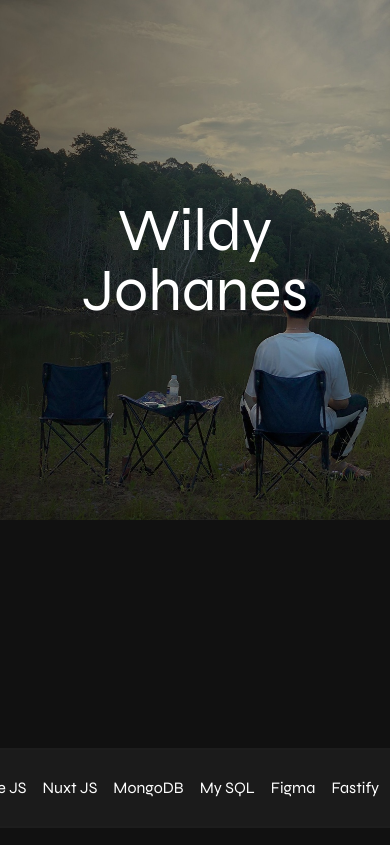
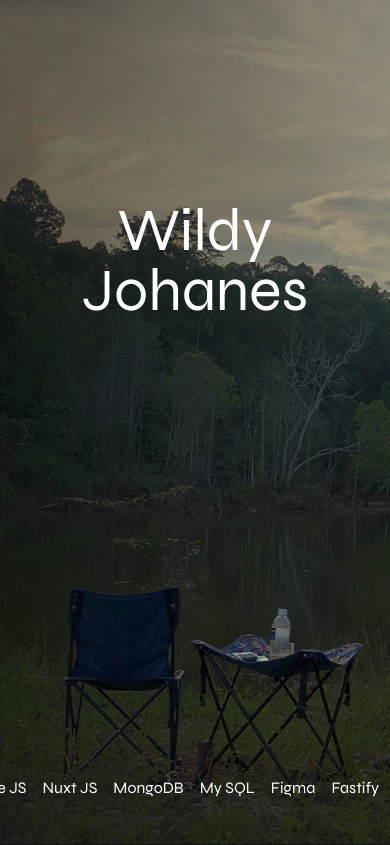
Before and after one commit to wildy13/wildy, a Nuxt app: page / in a window 390 px wide. Shown: the top 845 px of the page. Built offline with nearby package versions, Linux system fonts and the light colour scheme.

Commit message:
fixed: reponsive

```diff
--- a/components/index/index.vue
+++ b/components/index/index.vue
@@ -49,7 +49,7 @@ const cardTransform = computed(() => {
 
 <template>
     <div class="min-h-screen w-full bg-[#111111]">
-        <section class="relative h-screen bg-no-repeat  bg-contain  bg-[url('/bg.jpeg')]">
+        <section class="relative h-screen bg-no-repeat  bg-cover md:bg-contain  bg-[url('/bg.jpeg')]">
             <div class="flex justify-center md:justify-between absolute top-1/3 w-full px-12">
                 <div ref="name" class="absolute -top-20 left-0 z-50 w-full">
                     <div class="text-6xl md:text-9xl text-center">Wildy</div>
@@ -62,7 +62,7 @@ const cardTransform = computed(() => {
 
             <div class="h-full  overflow-x-hidden relative">
                 <div
-                    class="fixed flex items-center space-x-4 bg-[#1b1b1b] border-y-2 border-[#1d1d1d] h-20 md:h-12  absolute bottom-4 w-full">
+                    class="flex items-center space-x-4  h-20 md:h-12  absolute bottom-4 w-full">
                     <div class="animate-marquee whitespace-nowrap flex flex-row space-x-4 sm:text-xl">
                         <div>Fastify</div>
                         <div>Node JS</div>
```
